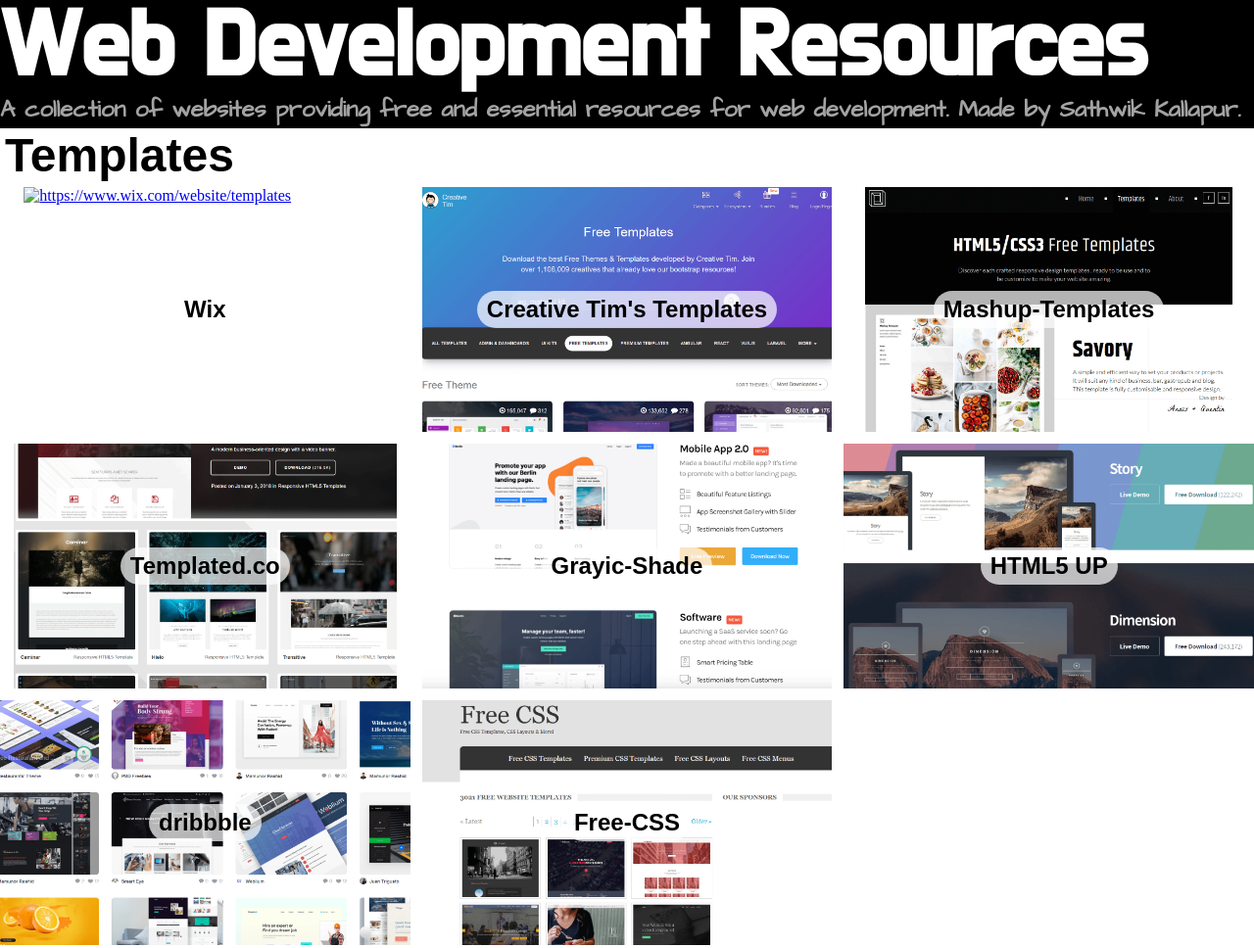
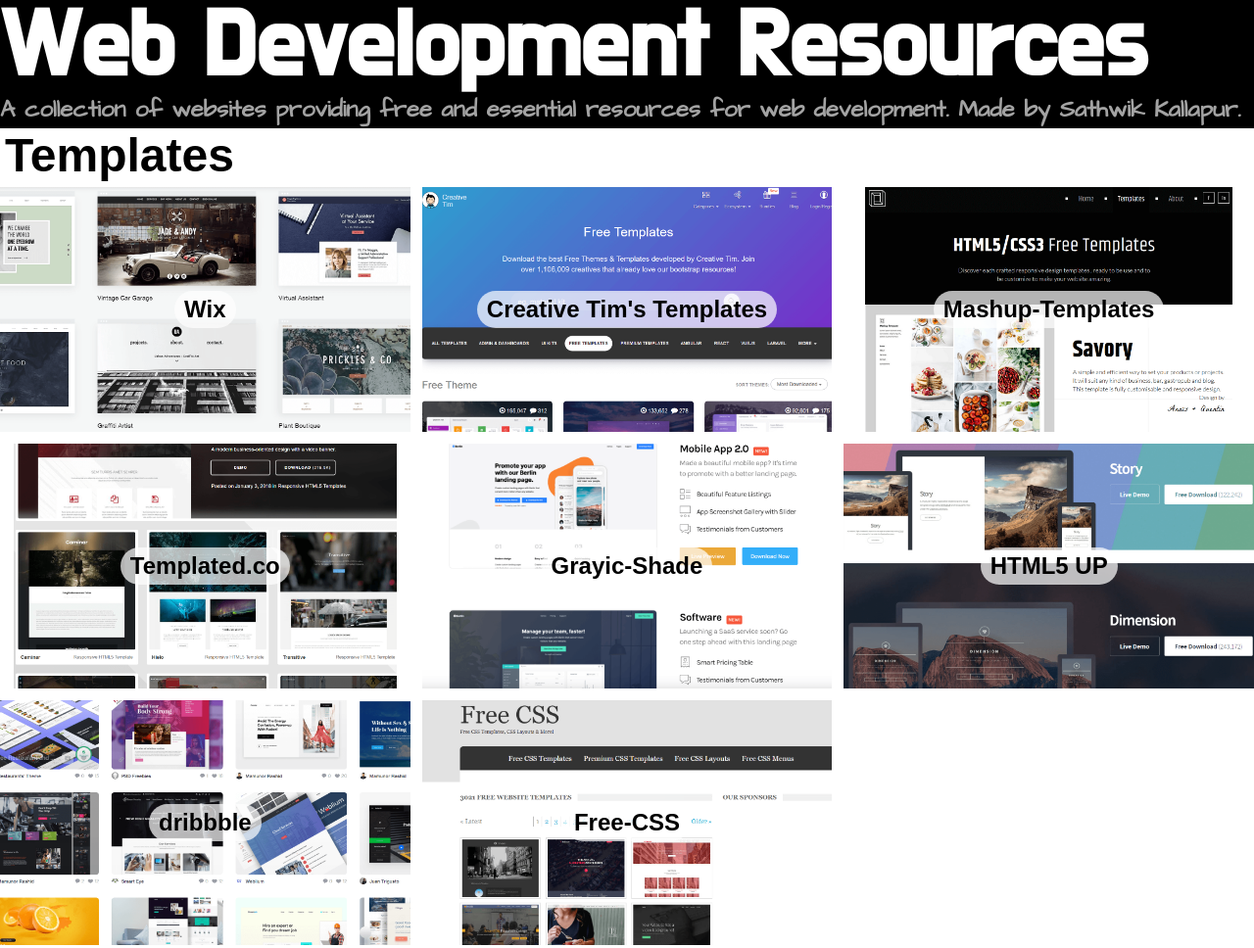
Before and after one commit to 7wik-pk/7wik-pk.github.io, a plain HTML site: page index.html in a window 1280 px wide. Shown: the top 968 px of the page at 98% size. Drawn offline with Linux system fonts and the light colour scheme; files whose address does not match are found by name; a web font is replaced by a local one.

Commit message:
Update index.html

```diff
--- a/index.html
+++ b/index.html
@@ -20,7 +20,7 @@
         <div class="templates content">
           <a href="https://www.wix.com/website/templates" target="_blank">
             <div class="templates content 1">
-              <img src="7wik-pk.github.io/7wik-pk.github.io/images/temp1.PNG" alt="https://www.wix.com/website/templates">
+              <img src="https://7wik-pk.github.io/7wik-pk.github.io/images/temp1.PNG" alt="https://www.wix.com/website/templates">
               <h6>Wix</h6>
             </div>
           </a>
```
